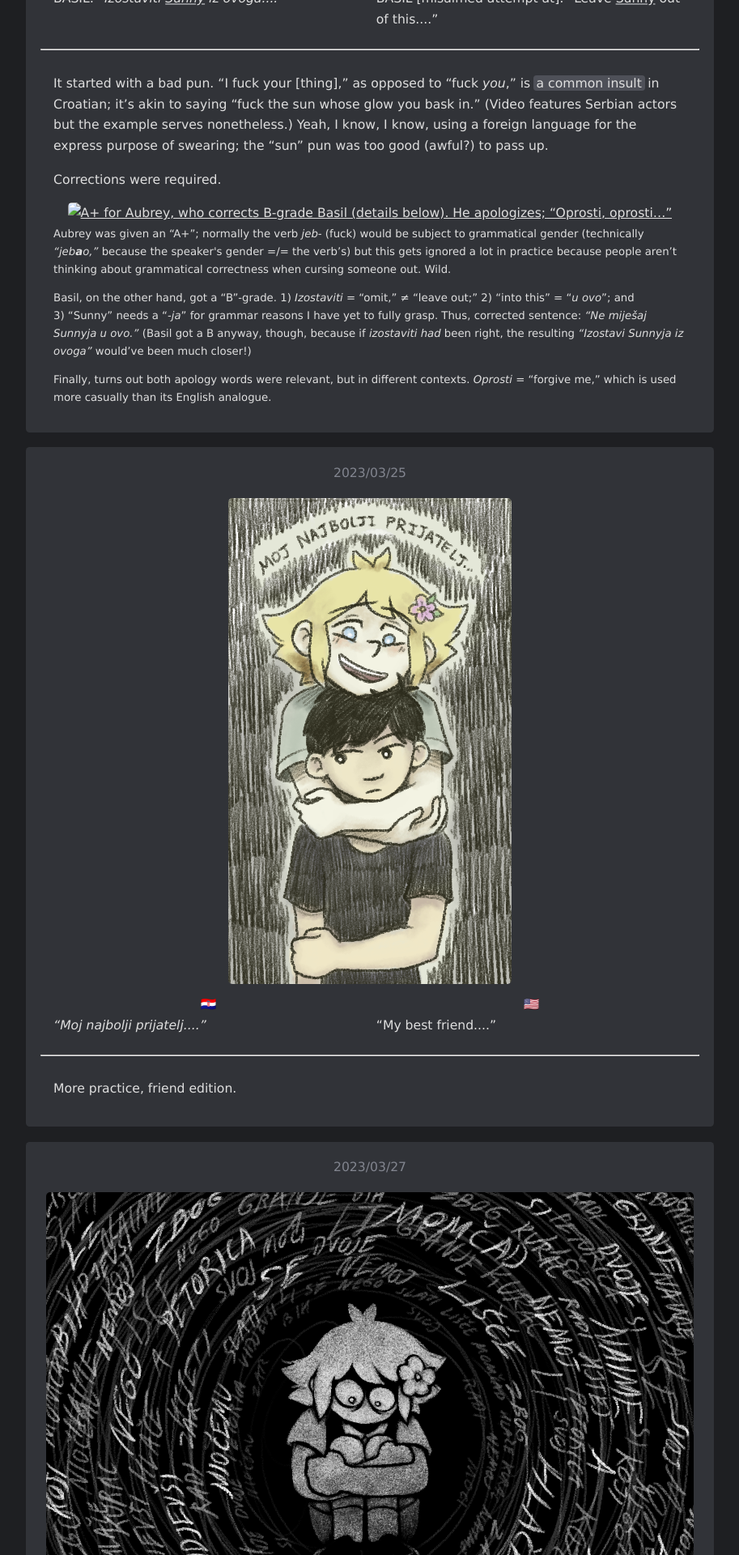
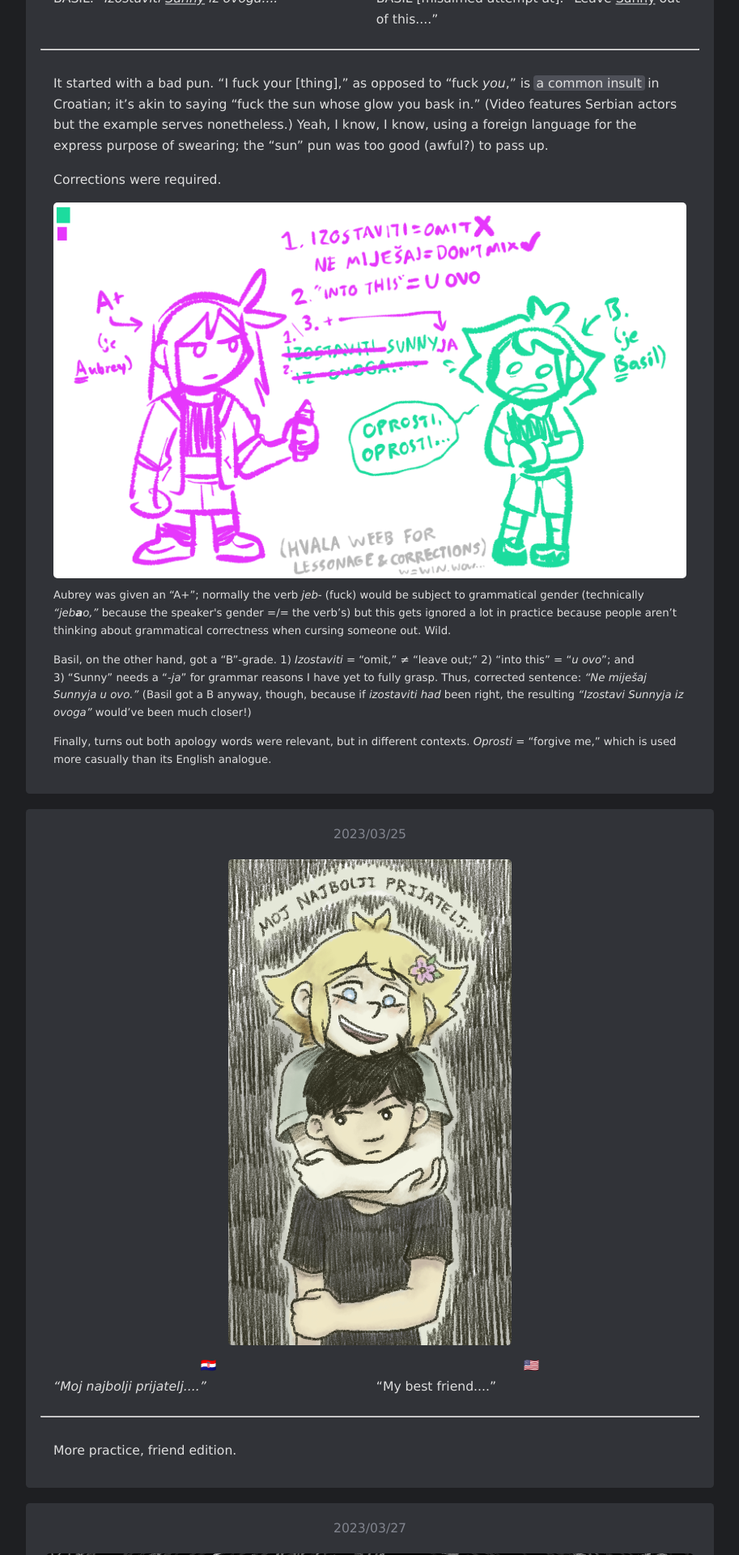
Before and after one commit to a-flyleaf/omori, a Jekyll site: the page built from hrvatski/index.md, in a window 1280 px wide. Shown: the part 902-2822 px from the top of the page at 81% size, without its empty margins (183-1096 px from the left). Built offline with Jekyll 4.4.1, drawn with Linux system fonts in a browser that asks for light colours.

Commit message:
hr: assorted fixes
wait shit how long have the figures i sitelinks been broken... Augh

```diff
--- a/hrvatski/index.md
+++ b/hrvatski/index.md
@@ -20,7 +20,7 @@ scribs:
 
       Corrections were required.
 
-      <figure><div class="imgs"><a href="assets/img/hr/2023-03-25_a2.png"><img src="assets/img/hr/2023-03-25_a2.png" alt="A+ for Aubrey, who corrects B-grade Basil (details below). He apologizes; “Oprosti, oprosti…”"></a></div><figcaption><p>Aubrey was given an “A+”; normally the verb <span lang="hr">jeb-</span> (fuck) would be subject to grammatical gender (technically <q lang="hr">jeb<b>a</b>o,</q> because the speaker's gender =/= the verb’s) but this gets ignored a lot in practice because people aren’t thinking about grammatical correctness when cursing someone out. Wild.</p><p>Basil, on the other hand, got a “B”-grade. 1)&nbsp;<span lang="hr">Izostaviti</span> = “omit,” ≠ “leave out;” 2)&nbsp;“into this” = “<span lang="hr">u ovo</span>”; and 3)&nbsp;“Sunny” needs a “<span lang="hr">-ja</span>” for grammar reasons I have yet to fully grasp. Thus, corrected sentence: <q lang="hr">Ne miješaj Sunnyja u ovo.</q> (Basil got a B anyway, though, because if <span lang="hr">izostaviti</span> <em>had</em> been right, the resulting <q lang="hr">Izostavi Sunnyja iz ovoga</q> would’ve been much closer!)</p><p>Finally, turns out both apology words were relevant, but in different contexts. <span lang="hr">Oprosti</span> = “forgive me,” which is used more casually than its English analogue.</p></figcaption></figure>
+      <figure><div class="imgs"><a href="../assets/img/hr/2023-03-25_a2.png"><img src="../assets/img/hr/2023-03-25_a2.png" alt="A+ for Aubrey, who corrects B-grade Basil (details below). He apologizes; “Oprosti, oprosti…”"></a></div><figcaption><p>Aubrey was given an “A+”; normally the verb <span lang="hr">jeb-</span> (fuck) would be subject to grammatical gender (technically <q lang="hr">jeb<b>a</b>o,</q> because the speaker's gender =/= the verb’s) but this gets ignored a lot in practice because people aren’t thinking about grammatical correctness when cursing someone out. Wild.</p><p>Basil, on the other hand, got a “B”-grade. 1)&nbsp;<span lang="hr">Izostaviti</span> = “omit,” ≠ “leave out;” 2)&nbsp;“into this” = “<span lang="hr">u ovo</span>”; and 3)&nbsp;“Sunny” needs a “<span lang="hr">-ja</span>” for grammar reasons I have yet to fully grasp. Thus, corrected sentence: <q lang="hr">Ne miješaj Sunnyja u ovo.</q> (Basil got a B anyway, though, because if <span lang="hr">izostaviti</span> <em>had</em> been right, the resulting <q lang="hr">Izostavi Sunnyja iz ovoga</q> would’ve been much closer!)</p><p>Finally, turns out both apology words were relevant, but in different contexts. <span lang="hr">Oprosti</span> = “forgive me,” which is used more casually than its English analogue.</p></figcaption></figure>
   - dt: 2023-03-25
     id: bfs
     img: 2023-03-25_b
@@ -58,7 +58,7 @@ scribs:
     an: |-
       It was late.
 
-      <figure><div class="imgs"><a href="assets/img/hr/2023-03-28_a2.png"><img src="assets/img/hr/2023-03-28_a2.png" alt="In which Basil runs away while Stranger-but-Aubrey demands he learn Croatian."></a></div><figcaption><p><span class="omo">Stranger-Aubrey</span>: <q lang="hr">Ti <em lang="en" class="nob">will</em> učiti hrvatski!</q> = <q>You <em>will</em> learn Croatian!</q><br><span class="omo">Basil</span>: <q><em>No!!!</em></q> / <span class="omo">Stranger-Aubrey</span>: <em><q lang="hr">Ne???</q></em> (=<q>no</q>) / <span class="omo">Basil</span>: <q lang="hr">N-<em>ne!!!</em></q><br><span class="omo">Stranger-Aubrey</span>: <q lang="hr">Što nije <em lang="en" class="nob">clicking</em>??!!!</q> = <q>What isn’t <em>clicking</em>??!!!</q></p></figcaption></figure>
+      <figure><div class="imgs"><a href="../assets/img/hr/2023-03-28_a2.png"><img src="../assets/img/hr/2023-03-28_a2.png" alt="In which Basil runs away while Stranger-but-Aubrey demands he learn Croatian."></a></div><figcaption><p><span class="omo">Stranger-Aubrey</span>: <q lang="hr">Ti <em lang="en" class="nob">will</em> učiti hrvatski!</q> = <q>You <em>will</em> learn Croatian!</q><br><span class="omo">Basil</span>: <q><em>No!!!</em></q> / <span class="omo">Stranger-Aubrey</span>: <em><q lang="hr">Ne???</q></em> (=<q>no</q>) / <span class="omo">Basil</span>: <q lang="hr">N-<em>ne!!!</em></q><br><span class="omo">Stranger-Aubrey</span>: <q lang="hr">Što nije <em lang="en" class="nob">clicking</em>??!!!</q> = <q>What isn’t <em>clicking</em>??!!!</q></p></figcaption></figure>
   - dt: 2023-03-28
     id: katastrofe
     img: 2023-03-28_b
@@ -150,7 +150,7 @@ scribs:
     an: |-
       Translated this one All By Myself™ :D ...well, kinda:
 
-      <figure><div class="imgs"><a href="assets/img/hr/2023-03-29_c2.png"><img src="assets/img/hr/2023-03-29_c2.png" alt="In which Basil runs away while Stranger-but-Aubrey demands he learn Croatian."></a></div><figcaption><p>I tend to circle around the canvas when sketching, which is a perfectly reasonable order in which to do/write things. Essentially: started with <a href="https://knowyourmeme.com/memes/woe-plague-be-upon-ye">the original meme</a>’s words (“Woe! Croatian be upon ye!”) → changed the grammar & exact word meanings (mostly because “be upon ye” <a href="https://idioms.thefreedictionary.com/be+upon">wtf even</a>) → “sad! Croatian is your problem” → shoved the words I didn’t know into an auto-translator and general search → duct-taped it all together → <em>Memeage Complete</em>.</p></figcaption></figure>
+      <figure><div class="imgs"><a href="../assets/img/hr/2023-03-29_c2.png"><img src="../assets/img/hr/2023-03-29_c2.png" alt="In which Basil runs away while Stranger-but-Aubrey demands he learn Croatian."></a></div><figcaption><p>I tend to circle around the canvas when sketching, which is a perfectly reasonable order in which to do/write things. Essentially: started with <a href="https://knowyourmeme.com/memes/woe-plague-be-upon-ye">the original meme</a>’s words (“Woe! Croatian be upon ye!”) → changed the grammar & exact word meanings (mostly because “be upon ye” <a href="https://idioms.thefreedictionary.com/be+upon">wtf even</a>) → “sad! Croatian is your problem” → shoved the words I didn’t know into an auto-translator and general search → duct-taped it all together → <em>Memeage Complete</em>.</p></figcaption></figure>
 
       There are more accurate words that could've been used here ("<span lang="hr">jad</span>" for woe, and "<span lang="hr">nesreća</span>" *technically* means "misfortune" or "trouble" but more commonly conveys "accident" or "disaster") but I *think* I got the gist down anyway.
 ---
```
Also changed, not shown: hrvatski/ostatak-aprila.md (+3 -3 lines), assets/img/hr/2023-04-18.png.
